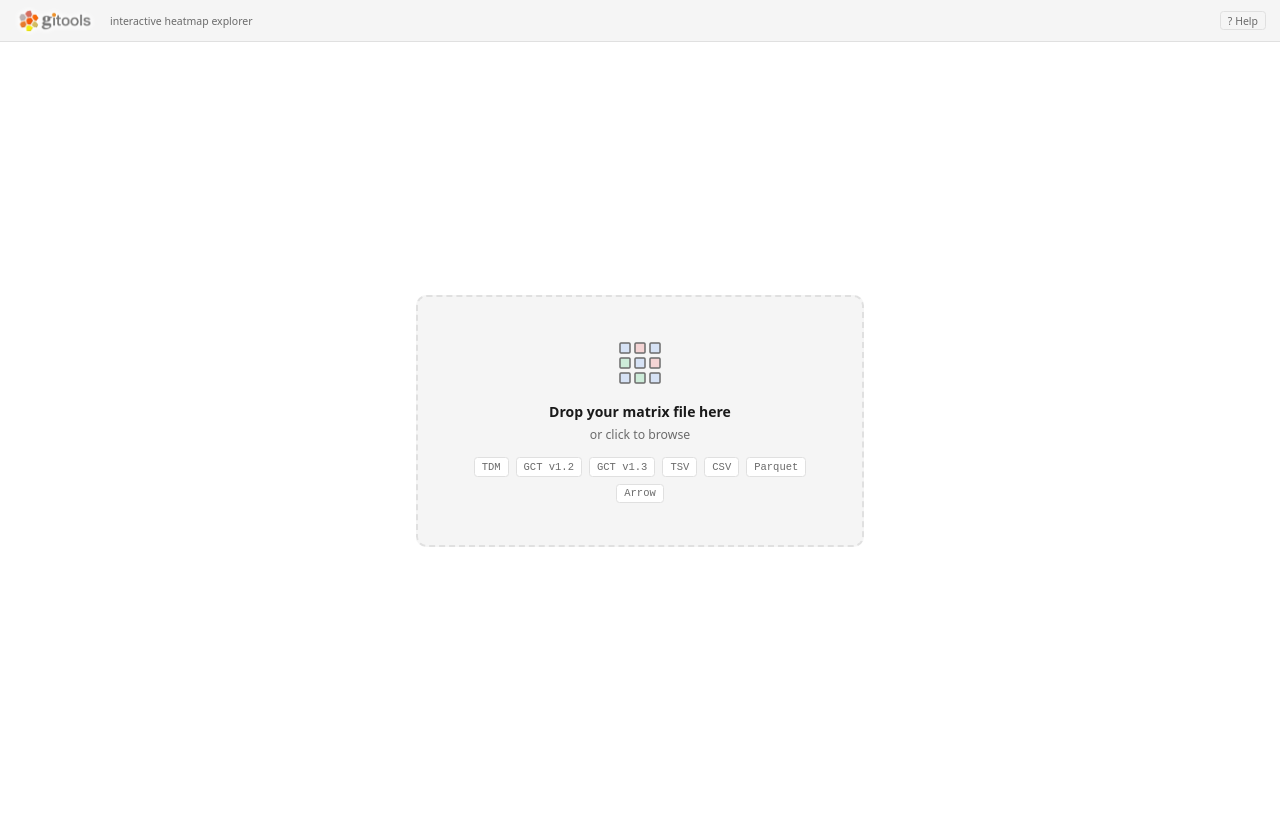
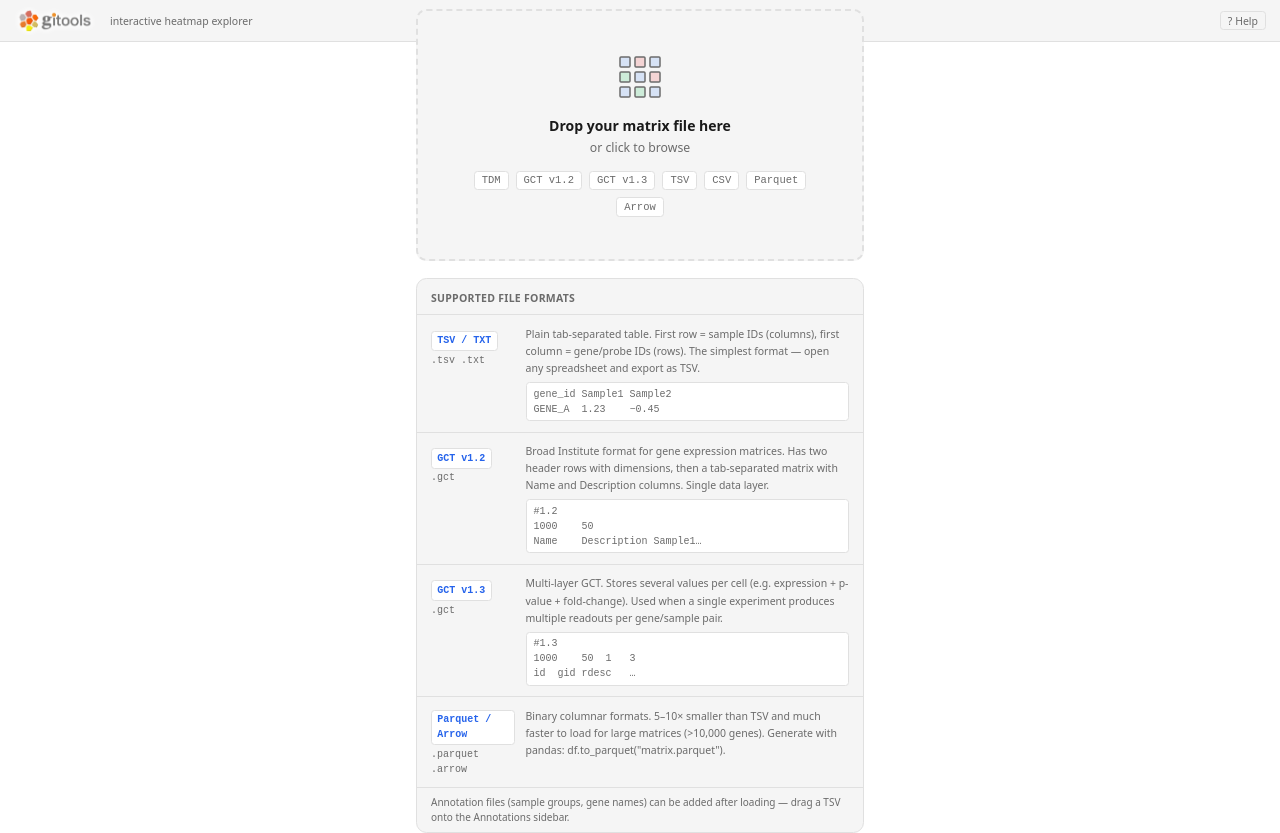
Before and after one commit to bbglab/gitools-web-app, a React (Vite) app: page / in a window 1280 px wide. Before the commit the page ends 800 px from the top, so only its background shows below. Built offline with nearby package versions, Linux system fonts and the light colour scheme.

Commit message:
Add file format guide to landing page drop zone

```diff
--- a/src/components/DropZone.tsx
+++ b/src/components/DropZone.tsx
@@ -131,6 +131,57 @@ export function DropZone({ onDatasetLoaded }: DropZoneProps) {
           )}
         </div>
 
+        {/* Format guide */}
+        <div className="mt-5 rounded-xl border border-[--color-border] bg-[--color-surface] overflow-hidden">
+          <div className="px-4 py-2 border-b border-[--color-border]">
+            <span className="text-xs font-semibold text-[--color-text-muted] uppercase tracking-wide">Supported file formats</span>
+          </div>
+          <div className="divide-y divide-[--color-border]">
+            {[
+              {
+                tag: 'TSV / TXT',
+                ext: '.tsv .txt',
+                desc: 'Plain tab-separated table. First row = sample IDs (columns), first column = gene/probe IDs (rows). The simplest format — open any spreadsheet and export as TSV.',
+                example: 'gene_id\tSample1\tSample2\nGENE_A\t1.23\t−0.45',
+              },
+              {
+                tag: 'GCT v1.2',
+                ext: '.gct',
+                desc: 'Broad Institute format for gene expression matrices. Has two header rows with dimensions, then a tab-separated matrix with Name and Description columns. Single data layer.',
+                example: '#1.2\n1000\t50\nName\tDescription\tSample1…',
+              },
+              {
+                tag: 'GCT v1.3',
+                ext: '.gct',
+                desc: 'Multi-layer GCT. Stores several values per cell (e.g. expression + p-value + fold-change). Used when a single experiment produces multiple readouts per gene/sample pair.',
+                example: '#1.3\n1000\t50\t1\t3\nid\tgid\trdesc\t…',
+              },
+              {
+                tag: 'Parquet / Arrow',
+                ext: '.parquet .arrow',
+                desc: 'Binary columnar formats. 5–10× smaller than TSV and much faster to load for large matrices (>10,000 genes). Generate with pandas: df.to_parquet("matrix.parquet").',
+                example: null,
+              },
+            ].map(({ tag, ext, desc, example }) => (
+              <div key={tag} className="px-4 py-3 flex gap-3">
+                <div className="shrink-0 w-24 pt-0.5">
+                  <span className="inline-block px-1.5 py-0.5 rounded text-[10px] font-mono font-semibold bg-[--color-bg] border border-[--color-border] text-[--color-accent]">{tag}</span>
+                  <div className="text-[10px] text-[--color-text-muted] mt-0.5 font-mono">{ext}</div>
+                </div>
+                <div className="flex-1 min-w-0">
+                  <p className="text-xs text-[--color-text-muted] leading-relaxed">{desc}</p>
+                  {example && (
+                    <pre className="mt-1.5 text-[10px] rounded px-2 py-1 overflow-x-auto bg-[--color-bg] text-[--color-text-muted] border border-[--color-border]">{example}</pre>
+                  )}
+                </div>
+              </div>
+            ))}
+          </div>
+          <div className="px-4 py-2 border-t border-[--color-border] text-[10px] text-[--color-text-muted]">
+            Annotation files (sample groups, gene names) can be added after loading — drag a TSV onto the Annotations sidebar.
+          </div>
+        </div>
+
         {/* Error */}
         {loadState === 'error' && (
           <div className="mt-4 p-3 rounded-lg bg-red-50 border border-red-200 text-red-700 text-sm">
```
